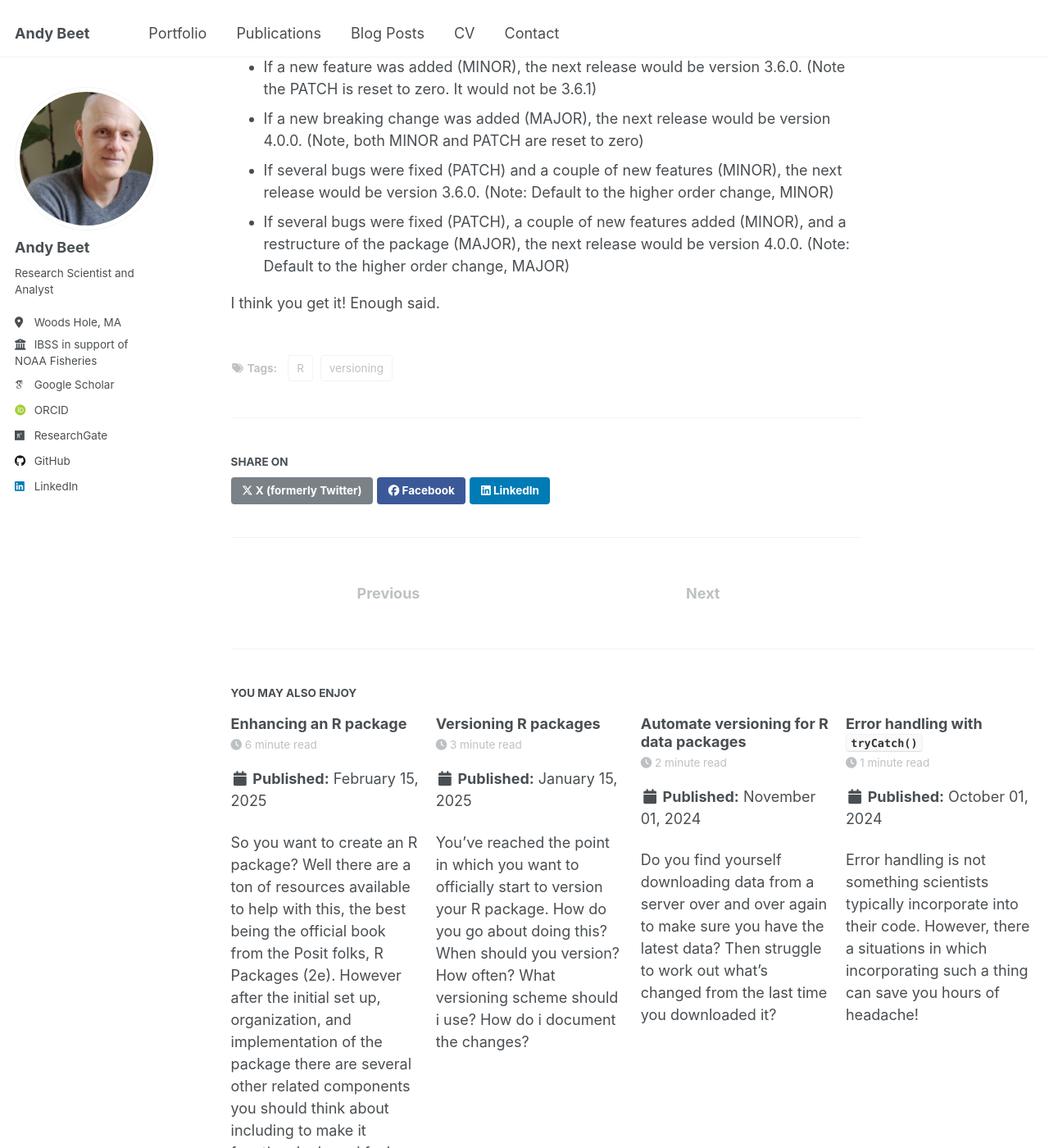
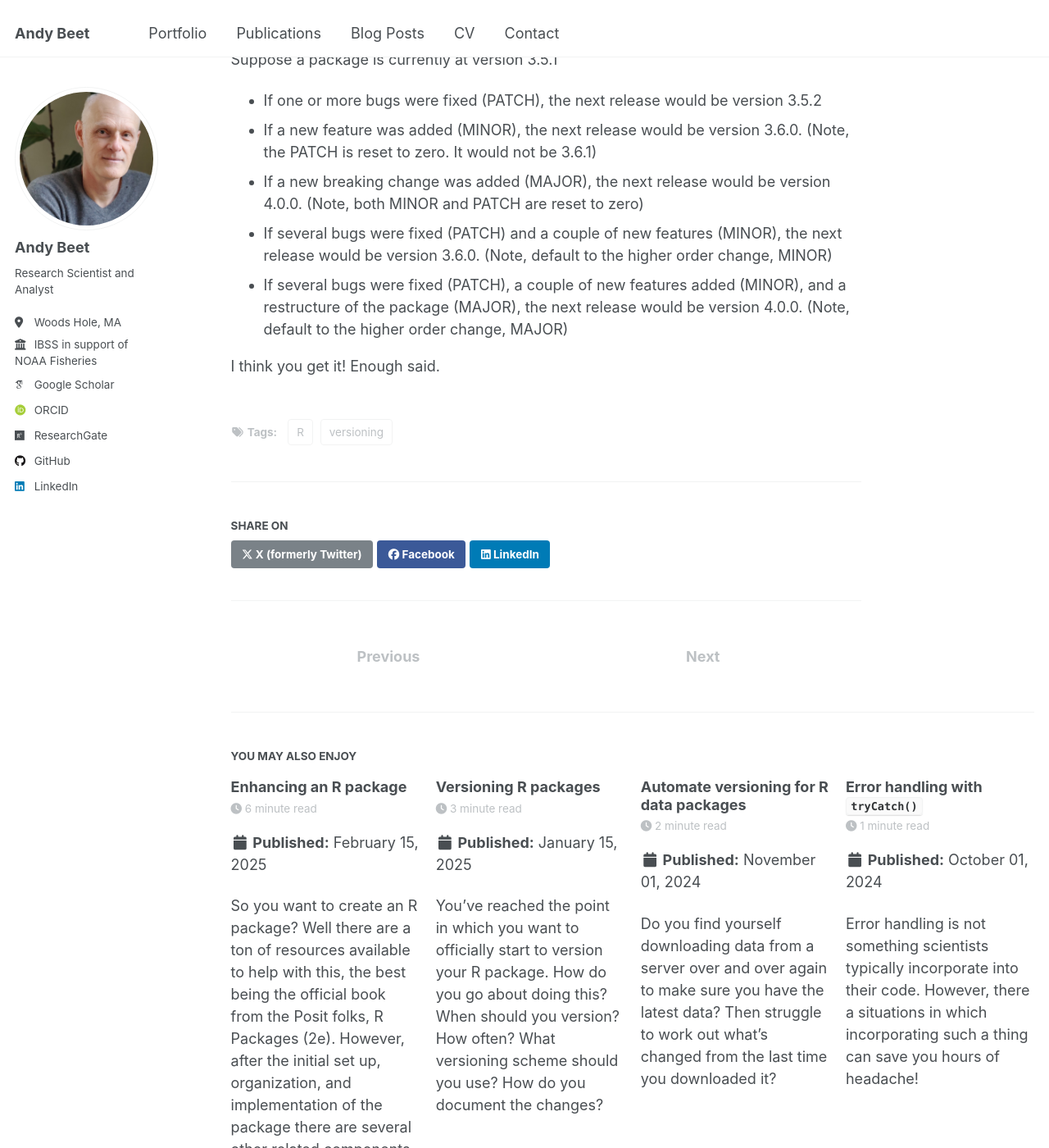
Before and after one commit to andybeet/website, a Jekyll site: the page built from _posts/2024-12-01-semantic_vesioning.md, in a window 1280 px wide and 1400 px high, scrolled down 898 px. Shown: the whole window at 82% size. Built offline with Jekyll 4.4.1, drawn with Linux system fonts in a browser that asks for light colours; some web fonts are replaced; some of the changed text lies outside the part shown.

Commit message:
fixed typos

```diff
--- a/_posts/2024-12-01-semantic_vesioning.md
+++ b/_posts/2024-12-01-semantic_vesioning.md
@@ -15,12 +15,15 @@ In the development of R packages it is no different. Let's dive a little deeper
 * Changes in the MINOR component refer to changes such as new features. These new features integrate with the package, they complement other features already present, and do NOT break existing code.
 * Changes in the MAJOR component refer to changes that would break existing code. For example, if a user was using a particular function in your package, and you changed the code in this function that resulted in a different output structure, the users code would break. This would be "backward incompatible"
 
+
+## Examples
+
 Suppose a package is currently at version 3.5.1
 
 * If one or more bugs were fixed (PATCH), the next release would be version 3.5.2
-* If a new feature was added (MINOR), the next release would be version 3.6.0. (Note the PATCH is reset to zero. It would not be 3.6.1)
+* If a new feature was added (MINOR), the next release would be version 3.6.0. (Note, the PATCH is reset to zero. It would not be 3.6.1)
 * If a new breaking change was added (MAJOR), the next release would be version 4.0.0. (Note, both MINOR and PATCH are reset to zero)
-* If several bugs were fixed (PATCH) and a couple of new features (MINOR), the next release would be version 3.6.0. (Note: Default to the higher order change, MINOR)
-* If several bugs were fixed (PATCH), a couple of new features added (MINOR), and a restructure of the package (MAJOR), the next release would be version 4.0.0. (Note: Default to the higher order change, MAJOR)
+* If several bugs were fixed (PATCH) and a couple of new features (MINOR), the next release would be version 3.6.0. (Note, default to the higher order change, MINOR)
+* If several bugs were fixed (PATCH), a couple of new features added (MINOR), and a restructure of the package (MAJOR), the next release would be version 4.0.0. (Note, default to the higher order change, MAJOR)
 
 I think you get it! Enough said.
--- a/_posts/2025-01-15-versioning_rpackages.md
+++ b/_posts/2025-01-15-versioning_rpackages.md
@@ -9,7 +9,7 @@ tags:
   - versioning
 ---
 
-You've reached the point in which you want to officially start to version your R package. How do you go about doing this? When should you version? How often? What versioning scheme should i use? How do i document the changes?
+You've reached the point in which you want to officially start to version your R package. How do you go about doing this? When should you version? How often? What versioning scheme should you use? How do you document the changes?
 
 All great questions! :rofl: Lets talk this through ...
 
```
Also changed, not shown: _posts/2025-02-15-enhancing_rpackages.md (+3 -3 lines).
